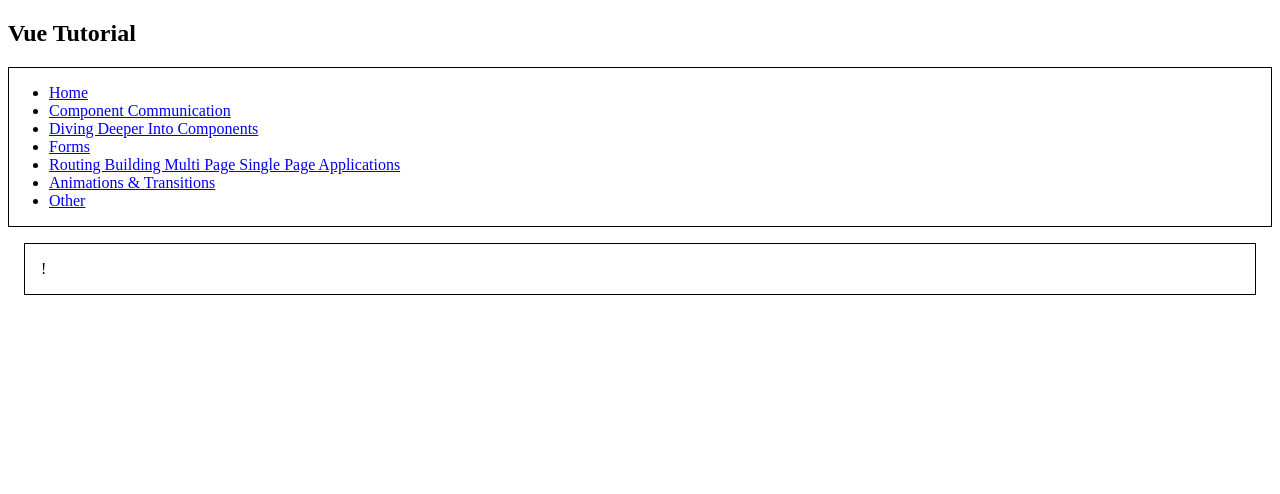
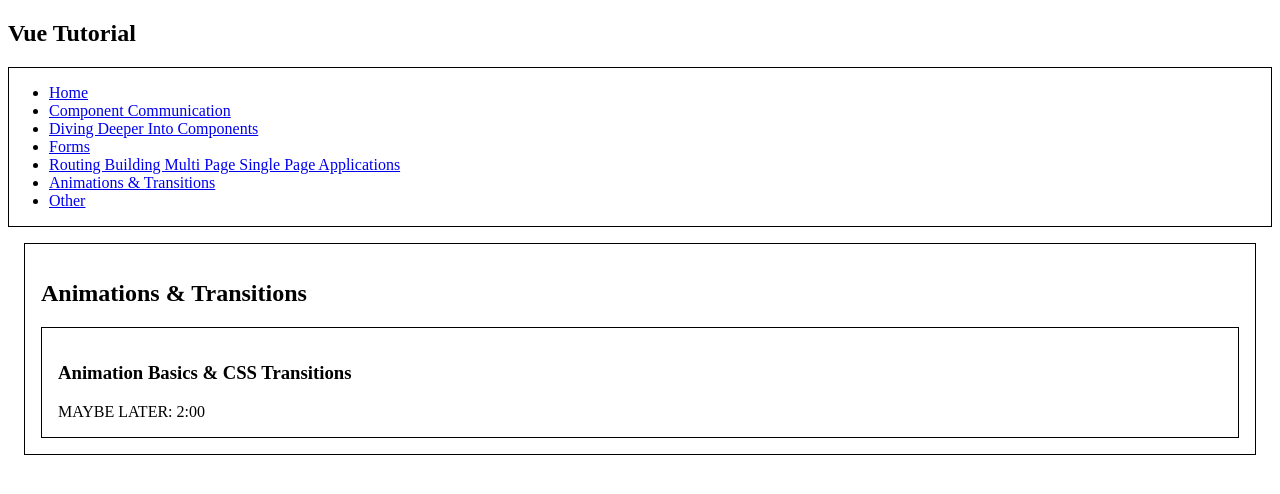
Before and after one commit to MohammadFAHssn/V_u_e, a Vue app in the folder vue-project/: page /animations-transitions in a window 1280 px wide. Shown: the top 494 px of the page. Built offline with nearby package versions, Linux system fonts and the light colour scheme.

Commit message:
MAYBE LATER

```diff
--- a/vue-project/src/components/Animations_Transitions/Animations_Transitions.vue
+++ b/vue-project/src/components/Animations_Transitions/Animations_Transitions.vue
@@ -3,5 +3,12 @@
 </script>
 
 <template>
-  <div>!</div>
+  <h2>Animations & Transitions</h2>
+
+  <!-- Animation Basics & CSS Transitions -->
+  <section class="tip">
+    <h3>Animation Basics & CSS Transitions</h3>
+
+    MAYBE LATER: 2:00
+  </section>
 </template>
```
